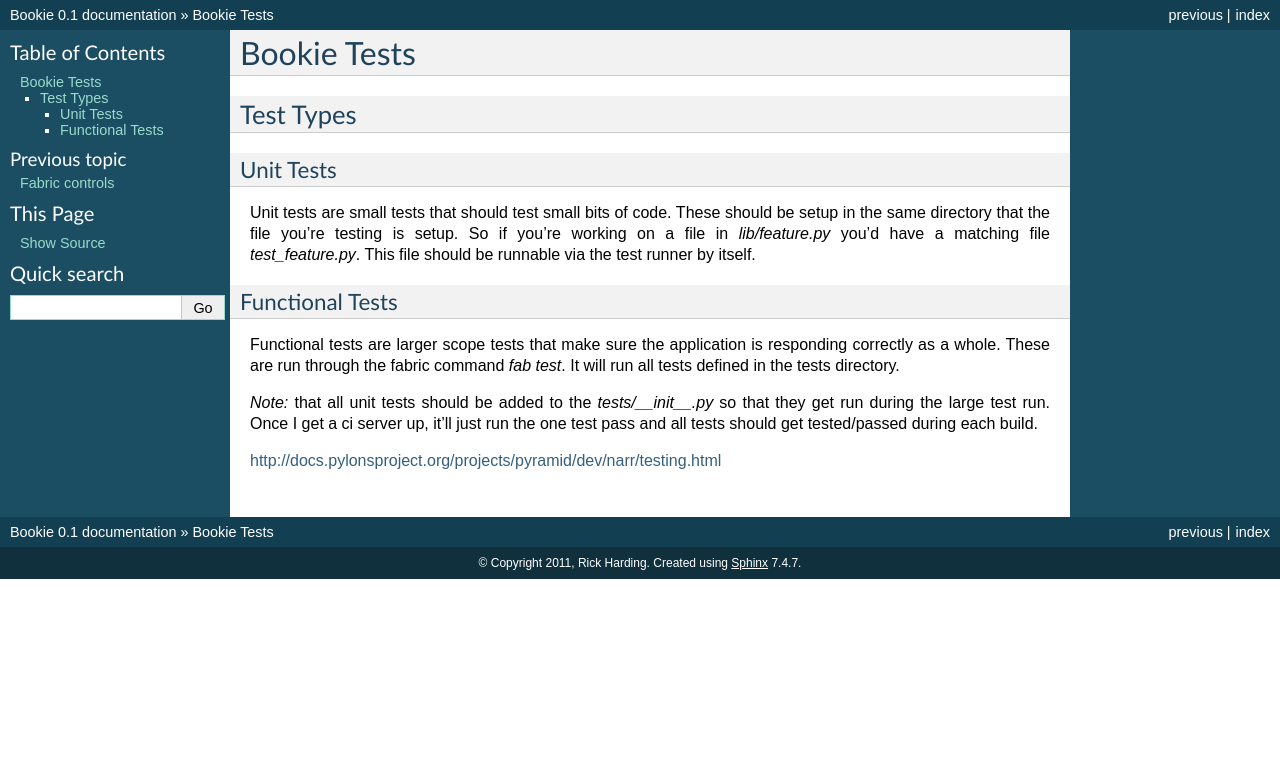
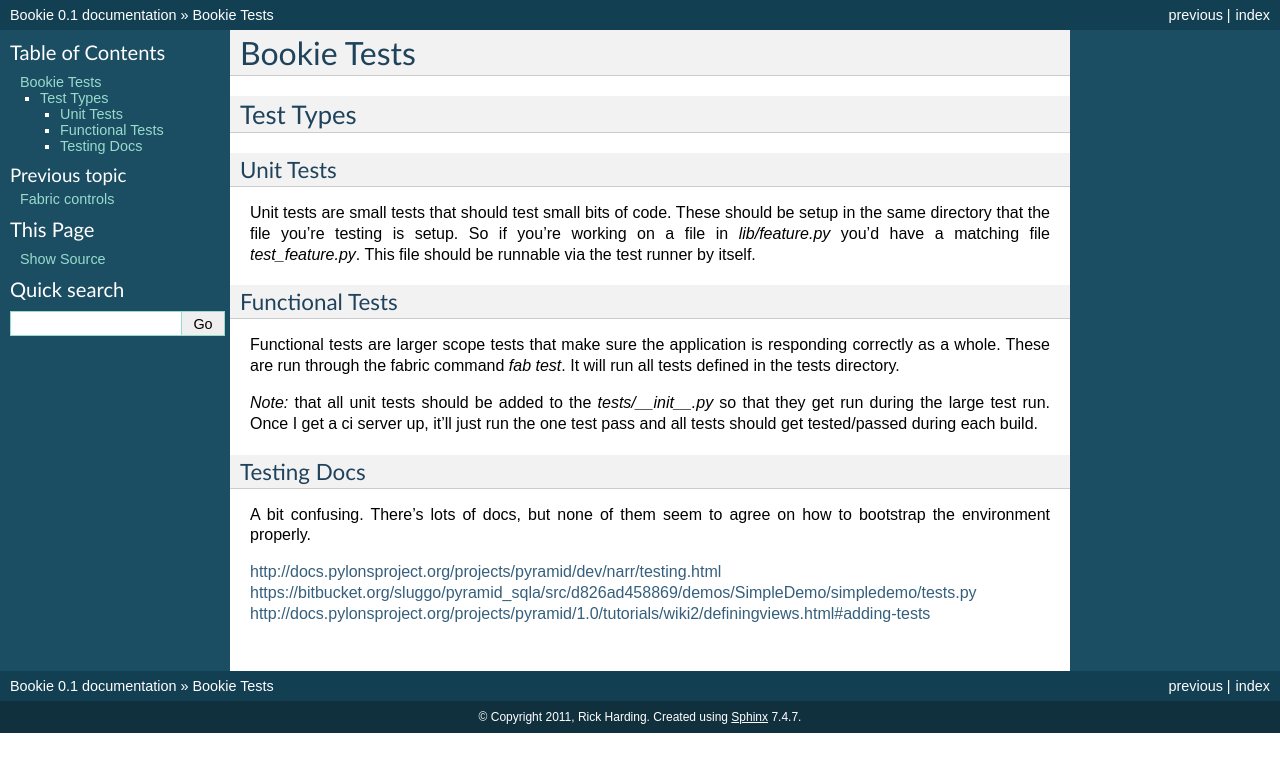
Before and after one commit to bookieio/Bookie, a Sphinx documentation site: the page built from Bookie/docs/tests.rst, in a window 1280 px wide. Shown: the top 772 px of the page. Built offline with Sphinx 7.4.7, drawn with Linux system fonts in a browser that asks for light colours.

```diff
--- a/Bookie/docs/tests.rst
+++ b/Bookie/docs/tests.rst
@@ -21,4 +21,11 @@
 they get run during the large test run. Once I get a ci server up, it'll just
 run the one test pass and all tests should get tested/passed during each build.
 
+Testing Docs
+~~~~~~~~~~~~~
+A bit confusing. There's lots of docs, but none of them seem to agree on how to
+bootstrap the environment properly.
+
 http://docs.pylonsproject.org/projects/pyramid/dev/narr/testing.html
+https://bitbucket.org/sluggo/pyramid_sqla/src/d826ad458869/demos/SimpleDemo/simpledemo/tests.py
+http://docs.pylonsproject.org/projects/pyramid/1.0/tutorials/wiki2/definingviews.html#adding-tests
```
Also changed, not shown: 3 other files.
